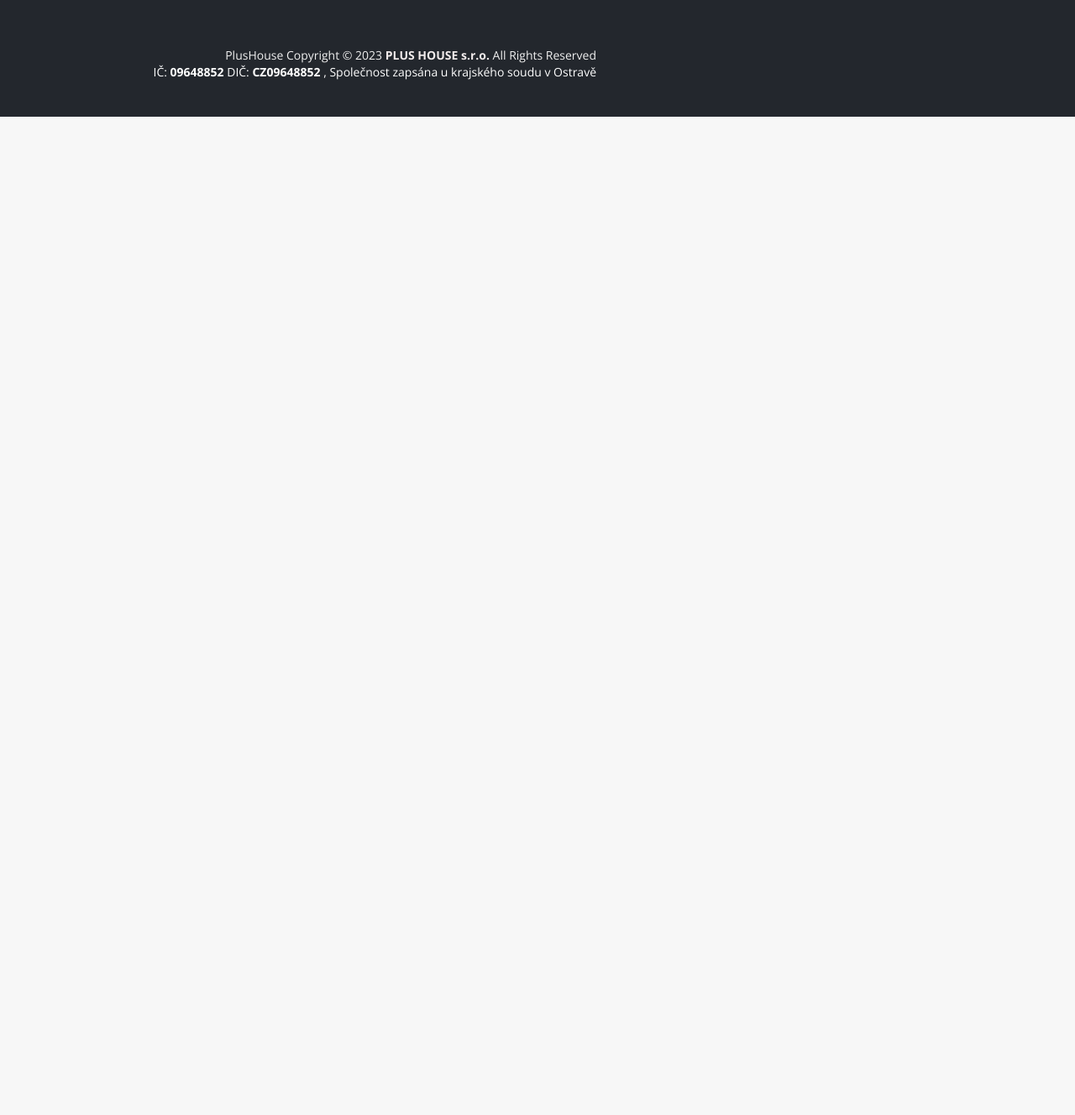
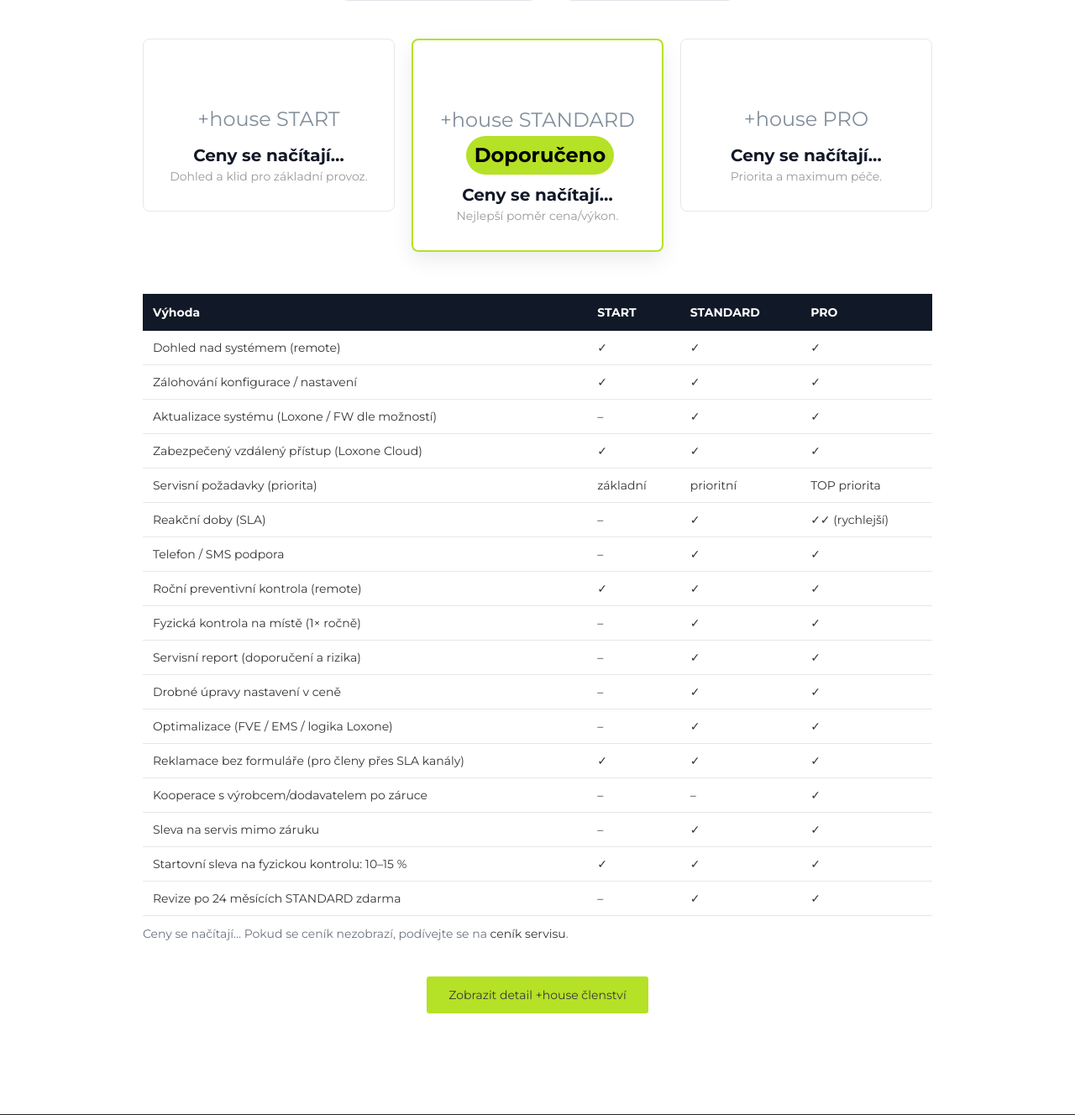
Before and after one commit to romeoplushouse/plushouse.cz, a PHP site: page /clenstvi.html in a window 1280 px wide. Shown: the part 1721-3049 px from the top of the page at 84% size. Before the commit the page ends 1860 px from the top, so only its background shows below. Run offline with PHP 8.4, Linux system fonts and the light colour scheme; some libraries are stand-ins or nearby versions; some web fonts are replaced.

Commit message:
Add membership pricing matrix and JSON export

```diff
--- /dev/null
+++ b/assets/js/house-membership.js
@@ -0,0 +1,89 @@
+(function () {
+  var priceElements = document.querySelectorAll('[data-plan]');
+  if (!priceElements.length) {
+    return;
+  }
+
+  var fallback = document.getElementById('membershipFallback');
+  var installRadios = document.querySelectorAll('input[name="membership_install"]');
+
+  var planMap = {
+    house_start: 'house_start',
+    house_standard: 'house_standard',
+    house_pro: 'house_pro'
+  };
+
+  function getInstallFactor() {
+    var selected = document.querySelector('input[name="membership_install"]:checked');
+    if (selected && selected.value === 'takeover') {
+      return 1.3;
+    }
+    return 1;
+  }
+
+  function getPriceMode() {
+    var params = new URLSearchParams(window.location.search);
+    return (params.get('priceMode') || 'b2c').toLowerCase();
+  }
+
+  function formatPrice(value) {
+    var formatted = new Intl.NumberFormat('cs-CZ', {
+      minimumFractionDigits: 0,
+      maximumFractionDigits: 0
+    }).format(value);
+    return formatted + ' Kč / měsíc (bez DPH)';
+  }
+
+  function renderPrices(data) {
+    var priceMode = getPriceMode();
+    var factor = getInstallFactor();
+    var rows = data && data.clenstvi ? data.clenstvi : [];
+    if (!rows.length) {
+      if (fallback) fallback.style.display = 'block';
+      return;
+    }
+
+    priceElements.forEach(function (el) {
+      var key = el.getAttribute('data-plan');
+      var planKey = planMap[key];
+      var row = rows.find(function (item) {
+        return item.plan_key === planKey;
+      });
+      if (!row) {
+        el.textContent = 'Cena není k dispozici';
+        return;
+      }
+      var base = priceMode === 'b2b' ? Number(row.price_monthly_b2b) : Number(row.price_monthly_b2c);
+      if (!Number.isFinite(base)) {
+        el.textContent = 'Cena není k dispozici';
+        return;
+      }
+      var finalPrice = Math.round(base * factor);
+      el.textContent = formatPrice(finalPrice);
+    });
+  }
+
+  function loadData() {
+    fetch('/public/data/cenik.json', { cache: 'no-store' })
+      .then(function (response) {
+        if (!response.ok) {
+          throw new Error('Ceník nenalezen');
+        }
+        return response.json();
+      })
+      .then(function (data) {
+        renderPrices(data);
+      })
+      .catch(function () {
+        if (fallback) fallback.style.display = 'block';
+      });
+  }
+
+  installRadios.forEach(function (radio) {
+    radio.addEventListener('change', function () {
+      loadData();
+    });
+  });
+
+  loadData();
+})();
--- a/cenik.html
+++ b/cenik.html
@@ -50,8 +50,8 @@
                 </div>
                 <div class="col-md-2 col-xs-12 pix-inner-col col-sm-2 column ui-droppable">
                     <div class="pix-content pix-adjust-height text-right mobile-text-left" id="pix-header-btn" style="margin-top: 8.5px;">
-                        <a href="https://www.plushouse.cz/kontakt" class="btn small-text brown-bg pix-white pix-margin-top-10 pix-inline-block normal btn-md pix-line super-slow-mo" style="background: transparent; border-color: rgb(181, 225, 38); color: rgb(181, 225, 38);">
-                            <span class="pix_edit_text"><span style="font-weight: 700;">KONTAKTUJTE NÁS</span></span>
+                        <a href="tel:+420734384858" class="btn small-text brown-bg pix-white pix-margin-top-10 pix-inline-block normal btn-md pix-line super-slow-mo" style="background: transparent; border-color: rgb(181, 225, 38); color: rgb(181, 225, 38);">
+                            <span class="pix_edit_text"><b>📞+420 734 38 48 58</b></span>
                         </a>
                     </div>
                 </div>
@@ -59,6 +59,7 @@
                     <div class="pix-content">
                         <div class="navbar-collapse pix-no-h-padding collapse" id="pix-navbar-collapse" style="height: 1px;">
                             <ul class="nav navbar-nav pix-inline-block pix-float-none media-middle pix-header-nav pix-adjust-height" id="pix-header-nav" style="margin-top: 13.5px;">
+                                <li><a href="https://www.plushouse.cz/" class="pix-gray pix-nav-link" data-toggle="undefined" style="color: rgb(181, 225, 38);">DOMŮ</a></li>
                                 <li class="dropdown">
                                     <a href="https://www.plushouse.cz/#section_gallery_1" class="pix-gray pix-nav-link" data-toggle="dropdown" style="color: rgb(181, 225, 38);">SLUŽBY</a>
                                     <ul class="dropdown-menu dropdown-menu-left">
--- a/clenstvi.html
+++ b/clenstvi.html
@@ -25,6 +25,82 @@
     <link rel="apple-touch-icon" sizes="180x180" href="uploads/uploads/ico/apple-icon-180x180.png">
     <link rel="icon" type="image/png" sizes="32x32" href="uploads/uploads/ico/favicon-32x32.png">
     <link rel="icon" type="image/png" sizes="96x96" href="uploads/uploads/ico/favicon-96x96.png">
+    <style>
+        #section_house_membership .membership-toggle {
+            display: inline-flex;
+            gap: 12px;
+            flex-wrap: wrap;
+            margin-top: 10px;
+        }
+        #section_house_membership .membership-toggle label {
+            padding: 10px 16px;
+            border: 1px solid #dfe4ea;
+            border-radius: 999px;
+            cursor: pointer;
+            font-weight: 600;
+            background: #fff;
+        }
+        #section_house_membership .membership-toggle input:checked + span {
+            background: #B5E126;
+            color: #000;
+            border-color: #B5E126;
+        }
+        #section_house_membership .membership-card {
+            background: #fff;
+            border-radius: 8px;
+            border: 1px solid #e5e7eb;
+            padding: 20px;
+            text-align: center;
+            height: 100%;
+        }
+        #section_house_membership .membership-card.standard {
+            border: 2px solid #B5E126;
+            box-shadow: 0 10px 25px rgba(0,0,0,0.08);
+        }
+        #section_house_membership .membership-icon {
+            font-size: 32px;
+            color: #B5E126;
+            margin-bottom: 8px;
+        }
+        #section_house_membership .membership-price {
+            font-size: 20px;
+            font-weight: 700;
+            color: #111827;
+            margin-top: 10px;
+        }
+        #section_house_membership .membership-table-wrap {
+            overflow-x: auto;
+        }
+        #section_house_membership table {
+            width: 100%;
+            min-width: 720px;
+            border-collapse: collapse;
+            background: #fff;
+        }
+        #section_house_membership th {
+            background: #111827;
+            color: #fff;
+            padding: 12px;
+            text-align: left;
+        }
+        #section_house_membership td {
+            padding: 10px 12px;
+            border-bottom: 1px solid #e5e7eb;
+        }
+        #section_house_membership .badge-standard {
+            background: #B5E126;
+            color: #000;
+            padding: 4px 10px;
+            border-radius: 999px;
+            font-weight: 700;
+            display: inline-block;
+            margin-left: 6px;
+        }
+        #section_house_membership .membership-fallback {
+            color: #6b7280;
+            margin-top: 10px;
+        }
+    </style>
 </head>
 <body>
     <div class="pix_section pix_nav_menu normal pix-padding-v-20 pix-over-header pix_scroll_header slow-mo" data-scroll-bg="#000000" id="section_1" style="background-repeat: repeat-x; padding-top: 20px; padding-bottom: 20px; display: block;">
@@ -50,8 +126,8 @@
                 </div>
                 <div class="col-md-2 col-xs-12 pix-inner-col col-sm-2 column ui-droppable">
                     <div class="pix-content pix-adjust-height text-right mobile-text-left" id="pix-header-btn" style="margin-top: 8.5px;">
-                        <a href="https://www.plushouse.cz/kontakt" class="btn small-text brown-bg pix-white pix-margin-top-10 pix-inline-block normal btn-md pix-line super-slow-mo" style="background: transparent; border-color: rgb(181, 225, 38); color: rgb(181, 225, 38);">
-                            <span class="pix_edit_text"><span style="font-weight: 700;">KONTAKTUJTE NÁS</span></span>
+                        <a href="tel:+420734384858" class="btn small-text brown-bg pix-white pix-margin-top-10 pix-inline-block normal btn-md pix-line super-slow-mo" style="background: transparent; border-color: rgb(181, 225, 38); color: rgb(181, 225, 38);">
+                            <span class="pix_edit_text"><b>📞+420 734 38 48 58</b></span>
                         </a>
                     </div>
                 </div>
@@ -59,6 +135,7 @@
                     <div class="pix-content">
                         <div class="navbar-collapse pix-no-h-padding collapse" id="pix-navbar-collapse" style="height: 1px;">
                             <ul class="nav navbar-nav pix-inline-block pix-float-none media-middle pix-header-nav pix-adjust-height" id="pix-header-nav" style="margin-top: 13.5px;">
+                                <li><a href="https://www.plushouse.cz/" class="pix-gray pix-nav-link" data-toggle="undefined" style="color: rgb(181, 225, 38);">DOMŮ</a></li>
                                 <li class="dropdown">
                                     <a href="https://www.plushouse.cz/#section_gallery_1" class="pix-gray pix-nav-link" data-toggle="dropdown" style="color: rgb(181, 225, 38);">SLUŽBY</a>
                                     <ul class="dropdown-menu dropdown-menu-left">
@@ -174,6 +251,97 @@
         </div>
     </div>
 
+    <div class="pix_section pix-padding-v-80" id="section_house_membership" style="background-color: #ffffff; padding-top: 120px; padding-bottom: 120px;">
+        <div class="container">
+            <div class="row">
+                <div class="col-md-10 col-md-offset-1 text-center">
+                    <h2 class="pix-navy-blue-2">+house členství – co přesně obsahuje</h2>
+                    <p class="pix-gray">Členství není povinné – systém funguje i bez něj.</p>
+                    <div class="membership-toggle">
+                        <label>
+                            <input type="radio" name="membership_install" value="base" checked hidden>
+                            <span>Naše instalace (základní cena)</span>
+                        </label>
+                        <label>
+                            <input type="radio" name="membership_install" value="takeover" hidden>
+                            <span>Převzatá instalace (+30 %)</span>
+                        </label>
+                    </div>
+                </div>
+            </div>
+
+            <div class="row pix-padding-top-40">
+                <div class="col-md-4 col-xs-12 pix-padding-bottom-20">
+                    <div class="membership-card">
+                        <div class="membership-icon"><i class="fa fa-leaf"></i></div>
+                        <h4 class="pix-navy-blue-2">+house START</h4>
+                        <div class="membership-price" data-plan="house_start">Ceny se načítají…</div>
+                        <p class="pix-gray">Dohled a klid pro základní provoz.</p>
+                    </div>
+                </div>
+                <div class="col-md-4 col-xs-12 pix-padding-bottom-20">
+                    <div class="membership-card standard">
+                        <div class="membership-icon"><i class="fa fa-bolt"></i></div>
+                        <h4 class="pix-navy-blue-2">+house STANDARD <span class="badge-standard">Doporučeno</span></h4>
+                        <div class="membership-price" data-plan="house_standard">Ceny se načítají…</div>
+                        <p class="pix-gray">Nejlepší poměr cena/výkon.</p>
+                    </div>
+                </div>
+                <div class="col-md-4 col-xs-12 pix-padding-bottom-20">
+                    <div class="membership-card">
+                        <div class="membership-icon"><i class="fa fa-crown"></i></div>
+                        <h4 class="pix-navy-blue-2">+house PRO</h4>
+                        <div class="membership-price" data-plan="house_pro">Ceny se načítají…</div>
+                        <p class="pix-gray">Priorita a maximum péče.</p>
+                    </div>
+                </div>
+            </div>
+
+            <div class="row pix-padding-top-30">
+                <div class="col-md-12 membership-table-wrap">
+                    <table>
+                        <thead>
+                            <tr>
+                                <th>Výhoda</th>
+                                <th>START</th>
+                                <th>STANDARD</th>
+                                <th>PRO</th>
+                            </tr>
+                        </thead>
+                        <tbody>
+                            <tr><td>Dohled nad systémem (remote)</td><td>✓</td><td>✓</td><td>✓</td></tr>
+                            <tr><td>Zálohování konfigurace / nastavení</td><td>✓</td><td>✓</td><td>✓</td></tr>
+                            <tr><td>Aktualizace systému (Loxone / FW dle možností)</td><td>–</td><td>✓</td><td>✓</td></tr>
+                            <tr><td>Zabezpečený vzdálený přístup (Loxone Cloud)</td><td>✓</td><td>✓</td><td>✓</td></tr>
+                            <tr><td>Servisní požadavky (priorita)</td><td>základní</td><td>prioritní</td><td>TOP priorita</td></tr>
+                            <tr><td>Reakční doby (SLA)</td><td>–</td><td>✓</td><td>✓✓ (rychlejší)</td></tr>
+                            <tr><td>Telefon / SMS podpora</td><td>–</td><td>✓</td><td>✓</td></tr>
+                            <tr><td>Roční preventivní kontrola (remote)</td><td>✓</td><td>✓</td><td>✓</td></tr>
+                            <tr><td>Fyzická kontrola na místě (1× ročně)</td><td>–</td><td>✓</td><td>✓</td></tr>
+                            <tr><td>Servisní report (doporučení a rizika)</td><td>–</td><td>✓</td><td>✓</td></tr>
+                            <tr><td>Drobné úpravy nastavení v ceně</td><td>–</td><td>✓</td><td>✓</td></tr>
+                            <tr><td>Optimalizace (FVE / EMS / logika Loxone)</td><td>–</td><td>✓</td><td>✓</td></tr>
+                            <tr><td>Reklamace bez formuláře (pro členy přes SLA kanály)</td><td>✓</td><td>✓</td><td>✓</td></tr>
+                            <tr><td>Kooperace s výrobcem/dodavatelem po záruce</td><td>–</td><td>–</td><td>✓</td></tr>
+                            <tr><td>Sleva na servis mimo záruku</td><td>–</td><td>✓</td><td>✓</td></tr>
+                            <tr><td>Startovní sleva na fyzickou kontrolu: 10–15 %</td><td>✓</td><td>✓</td><td>✓</td></tr>
+                            <tr><td>Revize po 24 měsících STANDARD zdarma</td><td>–</td><td>✓</td><td>✓</td></tr>
+                        </tbody>
+                    </table>
+                    <p class="membership-fallback" id="membershipFallback" style="display: none;">
+                        Ceny se načítají… Pokud se ceník nezobrazí, podívejte se na <a href="https://www.plushouse.cz/cenik">ceník servisu</a>.
+                    </p>
+                </div>
+            </div>
+
+            <div class="row pix-padding-top-30">
+                <div class="col-md-10 col-md-offset-1 text-center">
+                    <a href="https://www.plushouse.cz/clenstvi" class="btn pix-white btn-md" style="background-color: rgb(181, 225, 38); color: rgb(57, 57, 57);">Zobrazit detail +house členství</a>
+                </div>
+            </div>
+        </div>
+    </div>
+
     <div class="pix_section pix-padding-v-60 pix-gray-bg" style="background-color: #23272D;">
         <div class="container">
             <div class="row">
@@ -245,5 +413,6 @@
     <script src="js/plugins.js" type="text/javascript"></script>
     <script src="js/jquery.fancybox.min.js" type="text/javascript"></script>
     <script src="js/custom.js"></script>
+    <script src="assets/js/house-membership.js"></script>
 </body>
 </html>
--- a/fve-configurator/index.html
+++ b/fve-configurator/index.html
@@ -4,9 +4,12 @@
   <meta charset="utf-8" />
   <meta name="viewport" content="width=device-width, initial-scale=1" />
   <title>FVE konfigurátor</title>
+  <link rel="preconnect" href="https://fonts.googleapis.com">
+  <link rel="preconnect" href="https://fonts.gstatic.com" crossorigin>
+  <link href="https://fonts.googleapis.com/css2?family=Montserrat:wght@400;600;700&display=swap" rel="stylesheet">
   <style>
     :root {
-      --accent: #b5e126;
+      --accent: #B5E126;
       --bg: #f6f7fb;
       --card-bg: #ffffff;
       --text: #1e1f24;
--- a/main.css
+++ b/main.css
@@ -16,7 +16,7 @@
         min-height: 100%; /* enforce height */
     }
 
-    body { font-family: 'Open Sans',sans-serif !important;
+    body { font-family: 'Montserrat',sans-serif !important;
         /* Support for all WebKit browsers. */
         -webkit-font-smoothing: antialiased;
         /* Support for Safari and Chrome. */
--- /dev/null
+++ b/public/data/cenik.json
@@ -0,0 +1,4 @@
+{
+  "generated_at": null,
+  "clenstvi": []
+}
```
Also changed, not shown: fve-configurator/app.js (+24 -2 lines), kontakt.html (+6 -4 lines), tools/export-cenik-to-json.js (added, +69 -0 lines).
